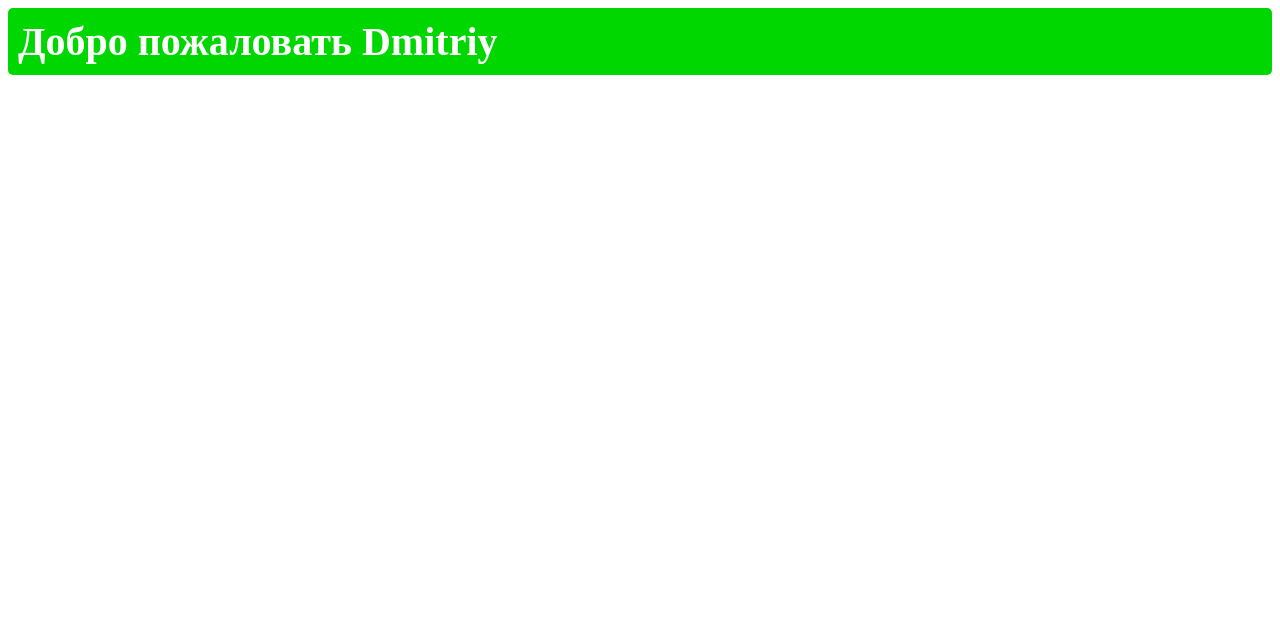
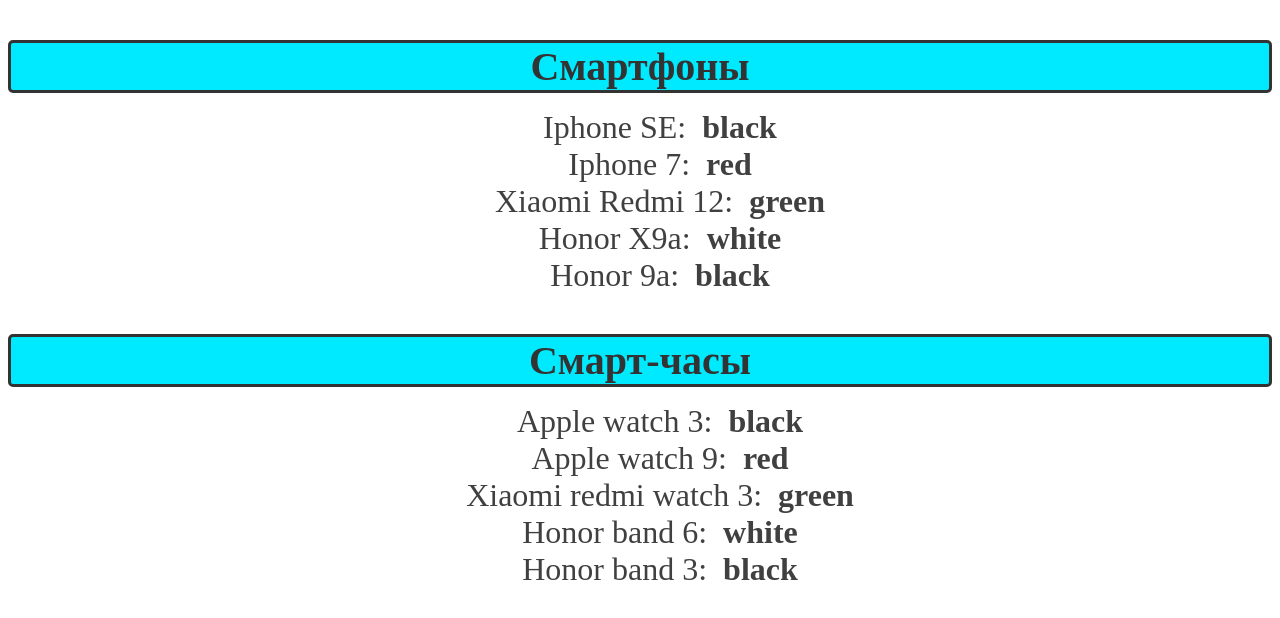
Before and after one commit to Sherbakov-star/React-Project-RecycaleMarket, a React (Vite) app in the folder RecycaleMarket/: page / in a window 1280 px wide. Shown: the top 618 px of the page. Built offline with nearby package versions, Linux system fonts and the light colour scheme.

Commit message:
learn list in react

```diff
--- a/RecycaleMarket/src/App.jsx
+++ b/RecycaleMarket/src/App.jsx
@@ -5,6 +5,7 @@
 import Button from "./Button.jsx";
 import User from "./User.jsx";
 import UserGreeting from "./UserGreeting.jsx";
+import ProductList from "./ProductList.jsx";
 // function App() {
 //   return(
 //     <>
@@ -47,10 +48,32 @@
 //   );
 // }
 
+// function App() {
+//   return(
+//     <>
+//       <UserGreeting isLoggedIn={true} username="Dmitriy"/>
+//     </>
+//   );
+// }
+
 function App() {
+
+  const phones = [{id:1,name:"Iphone SE",color:"black"},
+                        {id:2,name:"Iphone 7",color:"red"},
+                        {id:3,name:"Xiaomi Redmi 12",color:"green"},
+                        {id:4,name:"Honor X9a",color:"white"},
+                        {id:5,name:"Honor 9a",color:"black"}]
+
+  const watches = [{id:6,name:"Apple watch 3",color:"black"},
+                        {id:7,name:"Apple watch 9",color:"red"},
+                        {id:8,name:"Xiaomi redmi watch 3",color:"green"},
+                        {id:4,name:"Honor band 6",color:"white"},
+                        {id:5,name:"Honor band 3",color:"black"}]
   return(
     <>
-      <UserGreeting isLoggedIn={true} username="Dmitriy"/>
+      {phones.length > 0 && <ProductList items={phones} category="Смартфоны"/>}
+      {watches.length > 0 && <ProductList items={watches} category="Смарт-часы"/>}
+
     </>
   );
 }
--- /dev/null
+++ b/RecycaleMarket/src/ProductList.jsx
@@ -0,0 +1,28 @@
+import PropTypes from 'prop-types';
+
+function ProductList(props){
+
+    const category = props.category;
+    const itemList = props.items;
+
+    const listItems = itemList.map(item => <li key={item.id}>
+        {item.name}: &nbsp;
+        <b>{item.color}</b></li>);
+    return(<>
+        <h3 className="list-category">{category}</h3>
+        <ol className="list-items">{listItems}</ol>
+    </>);
+
+}
+
+ProductList.propTypes = {
+    category: PropTypes.string,
+    items: PropTypes.arrayOf(PropTypes.shape({id: PropTypes.number,
+                                              name: PropTypes.string,
+                                              color: PropTypes.string  }))
+}
+ProductList.defaultProps = {
+    category: "Category",
+    items: [],
+}
+export default ProductList
--- a/RecycaleMarket/src/index.css
+++ b/RecycaleMarket/src/index.css
@@ -56,3 +56,27 @@
   border-radius: 5px;
   margin: 0;
 }
+
+.list-category{
+  font-size: 2.5em;
+  font-weight: bold;
+  color: hsl(0, 0%, 20%);
+  margin-bottom: 10px;
+  text-align: center;
+  border: 3px solid;
+  border-radius: 5px;
+  background-color: hsl(185, 100%, 50%);
+}
+
+.list-items li{
+  font-size:2em;
+  list-style: none;
+  color:hsl(0, 0%, 25%);
+  text-align: center;
+  margin: 0;
+}
+
+.list-items li:hover{
+  color: hsl(0,0%,45%);
+  cursor: pointer;
+}
```
